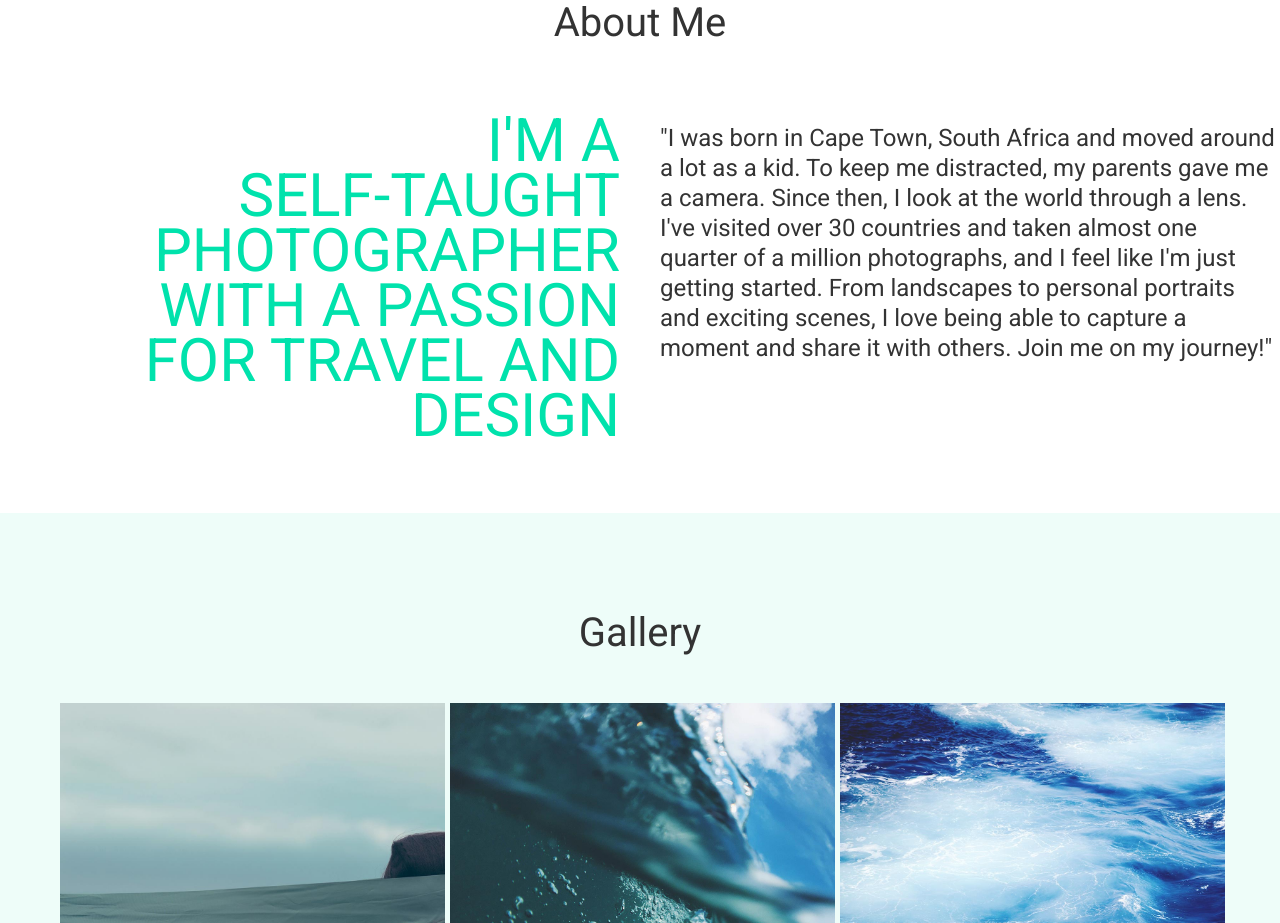
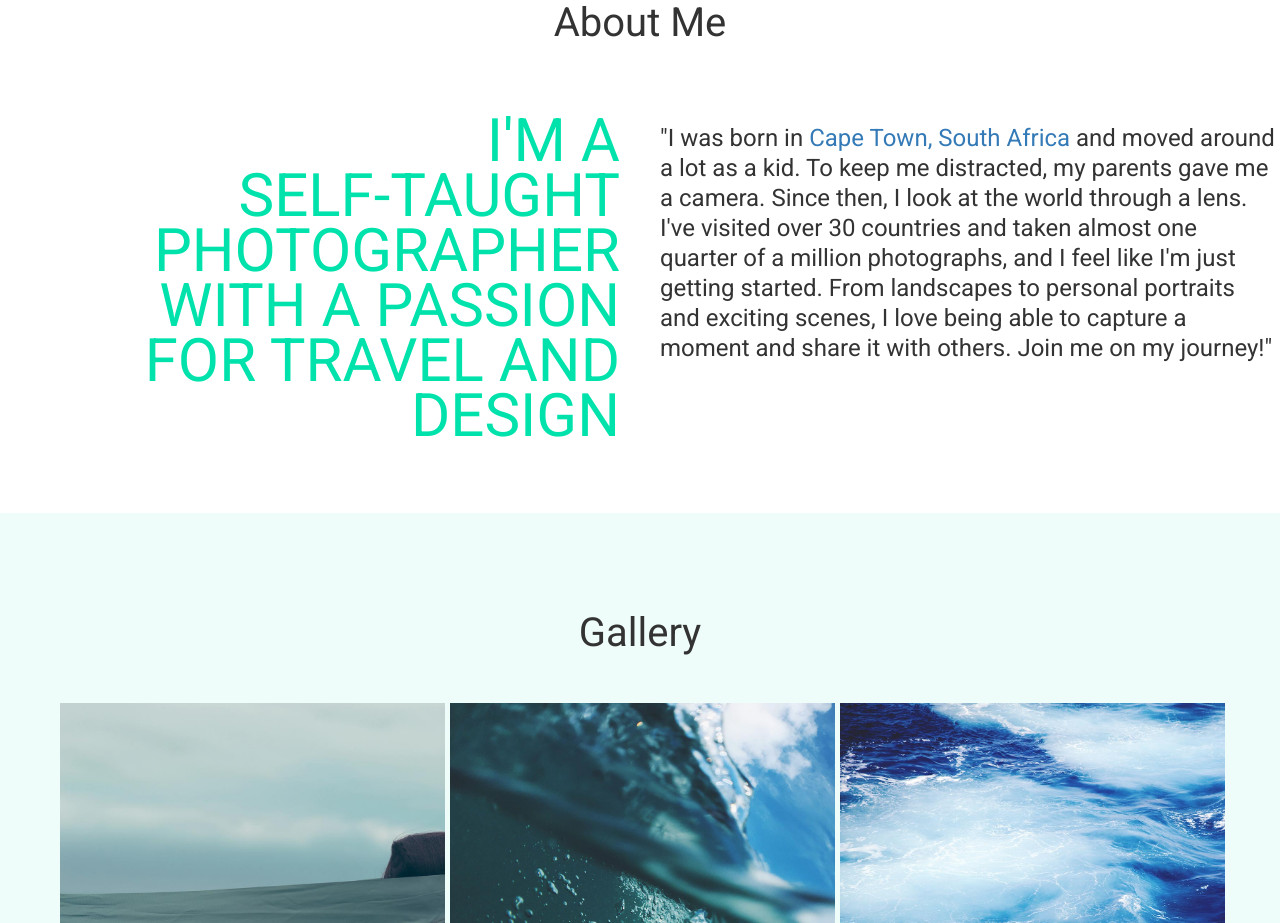
Before and after one commit to bwilli66/photo-porfolio-sample-page, a plain HTML site: page index.html in a window 1280 px wide. Shown: the part 897-1820 px from the top of the page. Drawn offline with nearby package versions, Linux system fonts and the light colour scheme; files that its build step writes are made by us from their sources.

Commit message:
Add link to map in about section

```diff
--- a/index.html
+++ b/index.html
@@ -40,7 +40,8 @@
             design</h2>
         </div>
         <div class="col-md-6 right-col">
-          <h5>"I was born in Cape Town, South Africa and moved around a lot as a kid. To keep me distracted, my parents gave me a camera.
+          <h5>"I was born in <a href="https://www.google.com/maps/place/Cape+Town,+South+Africa/@-33.91353,18.0956103,9z/data=!3m1!4b1!4m5!3m4!1s0x1dcc500f8826eed7:0x687fe1fc2828aa87!8m2!3d-33.9248685!4d18.4240553">
+            Cape Town, South Africa</a> and moved around a lot as a kid. To keep me distracted, my parents gave me a camera.
             Since then, I look at the world through a lens.
             I've visited over 30 countries and taken almost one quarter of a million photographs, and I feel like I'm just getting started.
             From landscapes to personal portraits and exciting scenes, I love being able to capture a moment and share it with others.
```
